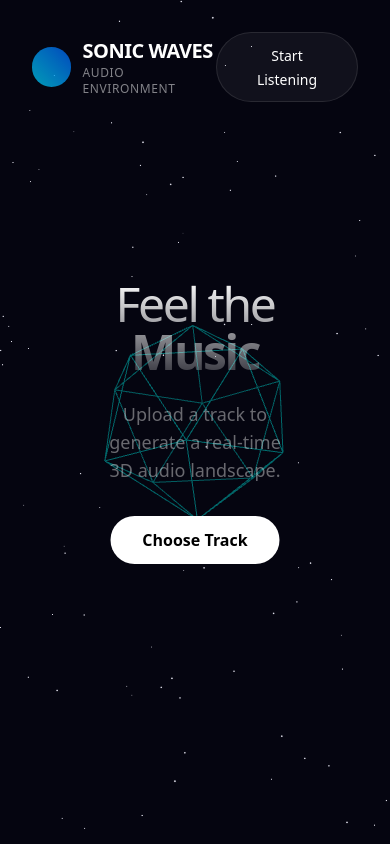
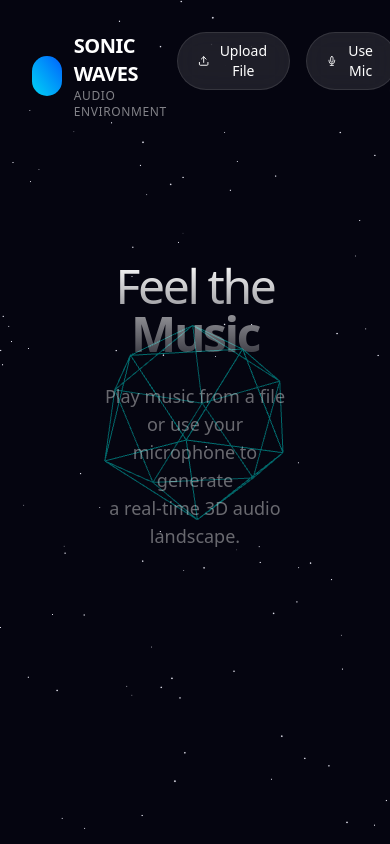
Before and after one commit to Souma061/AudioVisuializer, a React (Vite) app: page / in a window 390 px wide. Built offline with nearby package versions, Linux system fonts and the light colour scheme.

Commit message:
feat: Add 3D audio visualizer component with file and microphone input using React and Three.js.

```diff
--- a/src/pages/FrequencyBars.jsx
+++ b/src/pages/FrequencyBars.jsx
@@ -88,71 +88,126 @@ const AudioVisualizer = () => {
   const [isPlaying, setIsPlaying] = useState(false);
   const [duration, setDuration] = useState(0);
   const [currentTime, setCurrentTime] = useState(0);
+  const [inputMode, setInputMode] = useState('file'); // 'file' or 'mic'
   const [fileName, setFileName] = useState(null);
+  const [isMicActive, setIsMicActive] = useState(false);
 
   const audioContextRef = useRef(null);
   const audioElementRef = useRef(null);
+  const mediaStreamRef = useRef(null);
   const fileInputRef = useRef(null);
 
-  // --- Audio Cleanup on Unmount ---
+  // --- Cleanup Logic ---
+  const cleanupAudio = () => {
+    setIsPlaying(false);
+    setIsMicActive(false);
+
+    // Stop File Audio
+    if (audioElementRef.current) {
+      audioElementRef.current.pause();
+      if (audioElementRef.current.src.startsWith('blob:')) {
+        URL.revokeObjectURL(audioElementRef.current.src);
+      }
+      audioElementRef.current = null;
+    }
+
+    // Stop Microphone Stream
+    if (mediaStreamRef.current) {
+      mediaStreamRef.current.getTracks().forEach(track => track.stop());
+      mediaStreamRef.current = null;
+    }
+
+    // Close Context
+    if (audioContextRef.current) {
+      audioContextRef.current.close();
+      audioContextRef.current = null;
+    }
+  };
+
+  // --- Cleanup on Unmount ---
   useEffect(() => {
     return () => {
-      audioContextRef.current?.close();
-      if (audioElementRef.current) {
-        audioElementRef.current.pause();
-        audioElementRef.current.src = '';
-      }
+      cleanupAudio();
     };
   }, []);
 
-  // --- File Handling ---
-  const handleFileChange = (event) => {
-    const file = event.target.files[0];
-    if (!file) return;
-
-    // Reset State
-    setFileName(file.name.replace(/\.[^/.]+$/, "")); // Remove extension
-    setIsPlaying(false);
-
-    // Cleanup old audio
-    if (audioContextRef.current) audioContextRef.current.close();
-    if (audioElementRef.current) {
-      audioElementRef.current.pause();
-      URL.revokeObjectURL(audioElementRef.current.src);
-    }
-
-    // Init Audio Context
+  // --- Initialize Audio Context ---
+  const initAudioContext = () => {
     const AudioContext = window.AudioContext || window.webkitAudioContext;
     const audioCtx = new AudioContext();
     audioContextRef.current = audioCtx;
 
     const newAnalyzer = audioCtx.createAnalyser();
-    newAnalyzer.fftSize = 256; // Smaller FFT size = chunkier bars, larger = smoother
+    newAnalyzer.fftSize = 256;
+    newAnalyzer.smoothingTimeConstant = 0.8; // Smooths the bars
     setAnalyzer(newAnalyzer);
 
-    // Init Audio Element
+    return { audioCtx, newAnalyzer };
+  };
+
+  // --- Handle File Input ---
+  const handleFileChange = (event) => {
+    const file = event.target.files[0];
+    if (!file) return;
+
+    cleanupAudio();
+    const { audioCtx, newAnalyzer } = initAudioContext();
+
+    setFileName(file.name.replace(/\.[^/.]+$/, ""));
+    setInputMode('file');
+
     const audioUrl = URL.createObjectURL(file);
     const audio = new Audio(audioUrl);
     audioElementRef.current = audio;
 
-    // Event Listeners
-    audio.addEventListener('loadedmetadata', () => setDuration(audio.duration));
+    audio.addEventListener('loadedmetadata', () => {
+      setDuration(audio.duration);
+      audio.play().then(() => setIsPlaying(true)).catch(console.error);
+    });
+
     audio.addEventListener('timeupdate', () => setCurrentTime(audio.currentTime));
     audio.addEventListener('ended', () => setIsPlaying(false));
 
-    // Connect Nodes
+    // Connect: Source -> Analyzer -> Speakers
     const source = audioCtx.createMediaElementSource(audio);
     source.connect(newAnalyzer);
     newAnalyzer.connect(audioCtx.destination);
+  };
 
-    // Play
-    audio.play()
-      .then(() => setIsPlaying(true))
-      .catch(e => console.error("Playback failed:", e));
+  // --- Handle Microphone Input ---
+  const handleMicInput = async () => {
+    try {
+      cleanupAudio();
+      setFileName("Live Microphone Input");
+      setInputMode('mic');
+
+      const stream = await navigator.mediaDevices.getUserMedia({ audio: true, video: false });
+      mediaStreamRef.current = stream;
+      setIsMicActive(true);
+
+      const { audioCtx, newAnalyzer } = initAudioContext();
+
+      // Connect: Mic -> Analyzer (NOT to speakers, to avoid feedback)
+      const source = audioCtx.createMediaStreamSource(stream);
+      source.connect(newAnalyzer);
+
+      // We don't connect to destination, so no feedback loop!
+
+    } catch (err) {
+      console.error("Microphone access denied:", err);
+      alert("Microphone access denied. Please check permission.");
+    }
   };
 
   // --- Controls ---
   const togglePlay = () => {
+    if (inputMode === 'mic') {
+      // Toggle mic on/off by re-running or cleaning up
+      if (isMicActive) cleanupAudio();
+      else handleMicInput();
+      return;
+    }
+
     if (!audioElementRef.current) return;
     if (audioContextRef.current?.state === 'suspended') audioContextRef.current.resume();
 
@@ -165,6 +220,7 @@ const AudioVisualizer = () => {
   };
 
   const handleSeek = (e) => {
+    if (inputMode === 'mic') return;
     const newTime = Number(e.target.value);
     if (!audioElementRef.current) return;
     audioElementRef.current.currentTime = newTime;
@@ -178,25 +234,24 @@ const AudioVisualizer = () => {
       <div className="absolute inset-0 z-10 pointer-events-none flex flex-col justify-between p-8">
 
         {/* Header */}
-        <header className="flex justify-between items-center pointer-events-auto">
+        <header className="flex justify-between items-start pointer-events-auto">
           <div className="flex items-center gap-3">
-            <div className="w-10 h-10 rounded-full bg-gradient-to-tr from-cyan-400 to-blue-600 animate-pulse" />
+            <div className={`w-10 h-10 rounded-full bg-gradient-to-tr from-cyan-400 to-blue-600 ${isPlaying || isMicActive ? 'animate-pulse' : ''}`} />
             <div>
               <h1 className="text-xl font-bold tracking-tight">SONIC WAVES</h1>
               <p className="text-xs text-white/50 tracking-wider uppercase">Audio Environment</p>
             </div>
           </div>
 
+          {/* Input Controls */}
+          <div className="flex gap-4">
             {/* Upload Button */}
             <button
               onClick={() => fileInputRef.current?.click()}
-            className="group relative px-6 py-2.5 rounded-full bg-white/5 hover:bg-white/10 border border-white/10 transition-all overflow-hidden"
+              className="px-5 py-2 rounded-full bg-white/10 hover:bg-white/20 border border-white/10 backdrop-blur-md transition-all text-sm font-medium flex items-center gap-2"
             >
-            <span className="relative z-10 text-sm font-medium group-hover:text-cyan-300 transition-colors">
-              {fileName ? 'Open File' : 'Start Listening'}
-            </span>
-            {/* Hover Effect */}
-            <div className="absolute inset-0 bg-gradient-to-r from-cyan-500/0 via-cyan-500/10 to-cyan-500/0 translate-x-[-100%] group-hover:translate-x-[100%] transition-transform duration-700" />
+              <svg xmlns="http://www.w3.org/2000/svg" width="16" height="16" viewBox="0 0 24 24" fill="none" stroke="currentColor" strokeWidth="2" strokeLinecap="round" strokeLinejoin="round"><path d="M21 15v4a2 2 0 0 1-2 2H5a2 2 0 0 1-2-2v-4" /><polyline points="17 8 12 3 7 8" /><line x1="12" y1="3" x2="12" y2="15" /></svg>
+              Upload File
             </button>
             <input
               ref={fileInputRef}
@@ -205,37 +260,41 @@ const AudioVisualizer = () => {
               onChange={handleFileChange}
               className="hidden"
             />
+
+            {/* Mic Button */}
+            <button
+              onClick={handleMicInput}
+              className={`px-5 py-2 rounded-full border backdrop-blur-md transition-all text-sm font-medium flex items-center gap-2 ${isMicActive ? 'bg-red-500/20 border-red-500 text-red-300' : 'bg-white/10 hover:bg-white/20 border-white/10'}`}
+            >
+              <svg xmlns="http://www.w3.org/2000/svg" width="16" height="16" viewBox="0 0 24 24" fill="none" stroke="currentColor" strokeWidth="2" strokeLinecap="round" strokeLinejoin="round"><path d="M12 1a3 3 0 0 0-3 3v8a3 3 0 0 0 6 0V4a3 3 0 0 0-3-3z" /><path d="M19 10v2a7 7 0 0 1-14 0v-2" /><line x1="12" y1="19" x2="12" y2="23" /><line x1="8" y1="23" x2="16" y2="23" /></svg>
+              {isMicActive ? 'Mic Active' : 'Use Mic'}
+            </button>
+          </div>
         </header>
 
-        {/* Center Welcome Message (Only when idle) */}
-        {!fileName && (
+        {/* Center Welcome Message */}
+        {!analyzer && (
           <div className="absolute top-1/2 left-1/2 -translate-x-1/2 -translate-y-1/2 text-center pointer-events-auto">
             <h2 className="text-5xl md:text-7xl font-light tracking-tighter mb-6 bg-gradient-to-b from-white to-white/20 bg-clip-text text-transparent">
               Feel the <br /> <span className="font-bold">Music</span>
             </h2>
             <p className="text-lg text-white/40 mb-8 max-w-md mx-auto">
-              Upload a track to generate a real-time 3D audio landscape.
+              Play music from a file or use your microphone to generate <br /> a real-time 3D audio landscape.
             </p>
-            <button
-              onClick={() => fileInputRef.current?.click()}
-              className="px-8 py-3 bg-white text-black rounded-full font-bold hover:scale-105 active:scale-95 transition-transform"
-            >
-              Choose Track
-            </button>
           </div>
         )}
 
         {/* Player Bar (Only when active) */}
-        <div className={`transition-all duration-500 transform ${fileName ? 'translate-y-0 opacity-100' : 'translate-y-20 opacity-0'}`}>
+        <div className={`transition-all duration-500 transform ${analyzer ? 'translate-y-0 opacity-100' : 'translate-y-20 opacity-0'}`}>
           <div className="bg-black/40 backdrop-blur-xl border border-white/10 rounded-2xl p-4 md:p-6 pointer-events-auto max-w-4xl mx-auto flex items-center gap-6">
 
-            {/* Play Button */}
+            {/* Play/Stop Button */}
             <button
               onClick={togglePlay}
-              className="w-12 h-12 flex-shrink-0 bg-gradient-to-br from-cyan-400 to-blue-600 rounded-full flex items-center justify-center text-black hover:scale-105 active:scale-95 transition-all shadow-[0_0_20px_rgba(6,182,212,0.4)]"
+              className={`w-12 h-12 flex-shrink-0 rounded-full flex items-center justify-center text-black hover:scale-105 active:scale-95 transition-all shadow-[0_0_20px_rgba(6,182,212,0.4)] ${isMicActive ? 'bg-red-500 shadow-[0_0_20px_rgba(239,68,68,0.4)]' : 'bg-gradient-to-br from-cyan-400 to-blue-600'}`}
             >
-              {isPlaying ? (
-                <svg xmlns="http://www.w3.org/2000/svg" width="20" height="20" fill="currentColor" viewBox="0 0 24 24"><path d="M6 19h4V5H6v14zm8-14v14h4V5h-4z" /></svg>
+              {isPlaying || isMicActive ? (
+                <svg xmlns="http://www.w3.org/2000/svg" width="20" height="20" fill="currentColor" viewBox="0 0 24 24"><rect x="6" y="6" width="12" height="12" rx="2" /></svg>
               ) : (
                 <svg xmlns="http://www.w3.org/2000/svg" width="20" height="20" fill="currentColor" viewBox="0 0 24 24"><path d="M8 5v14l11-7z" /></svg>
               )}
@@ -245,15 +304,18 @@ const AudioVisualizer = () => {
             <div className="flex-1 min-w-0">
               <div className="flex justify-between items-end mb-2">
                 <div className="truncate pr-4">
-                  <h3 className="text-white font-medium truncate">{fileName}</h3>
-                  <p className="text-xs text-cyan-400">Now Playing</p>
+                  <h3 className="text-white font-medium truncate">{fileName || "Unknown Track"}</h3>
+                  <p className="text-xs text-cyan-400">{isMicActive ? 'Live Input' : 'Now Playing'}</p>
                 </div>
+                {!isMicActive && (
                   <div className="text-xs font-mono text-white/50 shrink-0">
                     {formatTime(currentTime)} / {formatTime(duration)}
                   </div>
+                )}
               </div>
 
-              {/* Seeker */}
+              {/* Seeker (Only for Files) */}
+              {!isMicActive ? (
                 <div className="relative h-1.5 bg-white/10 rounded-full group cursor-pointer">
                   <input
                     type="range"
@@ -265,9 +327,15 @@ const AudioVisualizer = () => {
                   />
                   <div
                     className="absolute top-0 left-0 h-full bg-cyan-400 rounded-full transition-all group-hover:bg-cyan-300"
-                  style={{ width: `${(currentTime / duration) * 100}%` }}
+                    style={{ width: `${duration ? (currentTime / duration) * 100 : 0}%` }}
                   />
                 </div>
+              ) : (
+                // Mic Visualizer Line
+                <div className="h-1.5 w-full bg-gray-800 rounded-full overflow-hidden relative">
+                  <div className="absolute inset-0 bg-red-500/50 animate-pulse" style={{ width: '100%' }} />
+                </div>
+              )}
             </div>
 
           </div>
@@ -289,7 +357,6 @@ const AudioVisualizer = () => {
 
           {analyzer && <FrequencyBars analyzer={analyzer} />}
 
-          {/* If no music, show a floating decorative object */}
           {!analyzer && (
             <Float speed={2} rotationIntensity={0.5} floatIntensity={1}>
               <mesh rotation={[Math.PI / 4, Math.PI / 4, 0]}>
@@ -309,7 +376,7 @@ const AudioVisualizer = () => {
             enableZoom={false}
             maxPolarAngle={Math.PI / 2}
             minPolarAngle={Math.PI / 3}
-            autoRotate={!isPlaying || !fileName}
+            autoRotate={!isPlaying && !isMicActive}
             autoRotateSpeed={0.5}
           />
         </Canvas>
```
Lines whose indentation alone changed are shown as unchanged.
